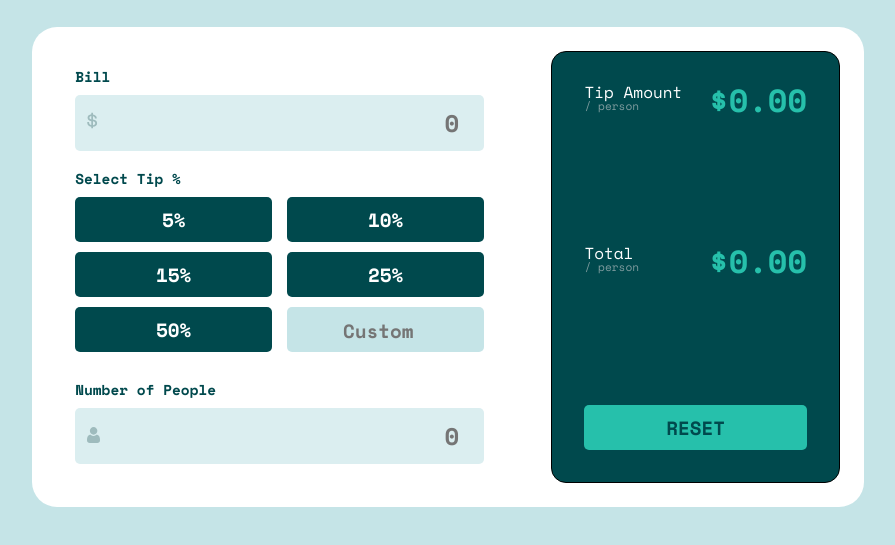
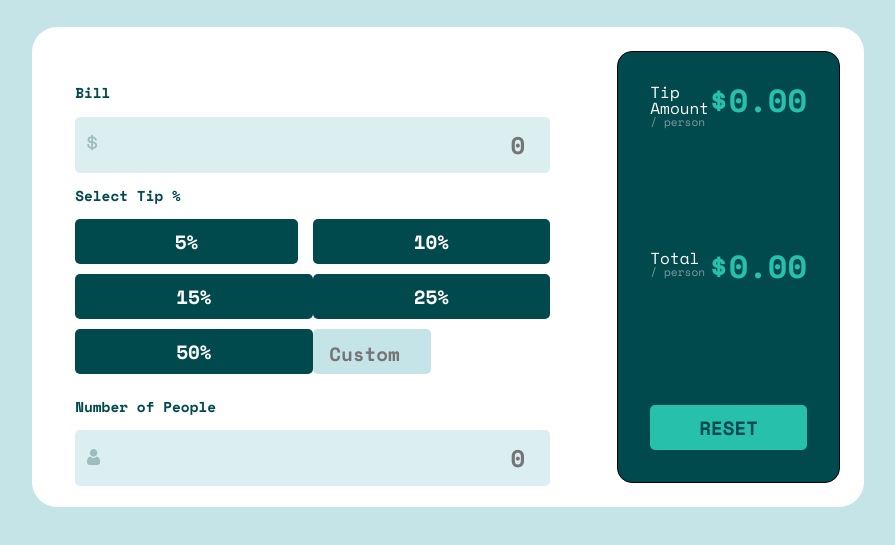
Before and after one commit to emjogale/tip-calculator, a plain HTML site: page index.html in a window 1280 px wide. Shown: the part 201-746 px from the top of the page, without its empty margins (192-1087 px from the left). Drawn offline with nearby package versions, Linux system fonts and the light colour scheme.

Commit message:
changing tip choices area to grid layout

```diff
--- a/index.html
+++ b/index.html
@@ -41,22 +41,18 @@
 					/>
 				</div>
 
+
+					<label for="tip">Select Tip %</label>
 					<div class="tip-choices">
-					<label for="tip">Select Tip %</label>
-					<div class="row">
 					    <button value="5" class="tip" aria-label="5-percent">5%</button>
 					    <button value="10" class="tip" aria-label="10-percent">10%</button>
-					</div>
-					<div class="row">
 				        <button value="15" class="tip" aria-label="15-percent">15%</button>
 						<button value="25" class="tip" aria-label="25-percent">25%</button>
-					</div>
-					<div class="row">
 					    <button value="50" class="tip" aria-label="50-percent">50%</button>
 						<input id="custom" class="tip" type="number" max="100" placeholder="Custom"
                         aria-label="enter-custom-input" />
 				   </div>
-				</div>
+
 				<div class="input-field people">
 					<label for="num-of-people"
 						>Number of People<span class="error-message">Can't be zero</label>
--- a/style.css
+++ b/style.css
@@ -48,7 +48,7 @@ header img {
 /* general component styles */
 label {
 	display: block;
-	margin-bottom: 10px;
+	margin: 1rem 0;
 	font-size: 0.9rem;
 	font-weight: 700;
 	position: relative;
@@ -143,8 +143,13 @@ button:first-child {
 	content: url(./images/icon-person.svg);
 }
 
+/* tip-area */
+.tip-choices {
+	display: grid;
+	grid-template-columns: 1fr 1fr;
+}
+
 button.tip {
-	width: 50%;
 	margin-bottom: 10px;
 	background-color: hsl(183, 100%, 15%);
 	color: white;
```
Lines whose indentation alone changed are shown as unchanged.
